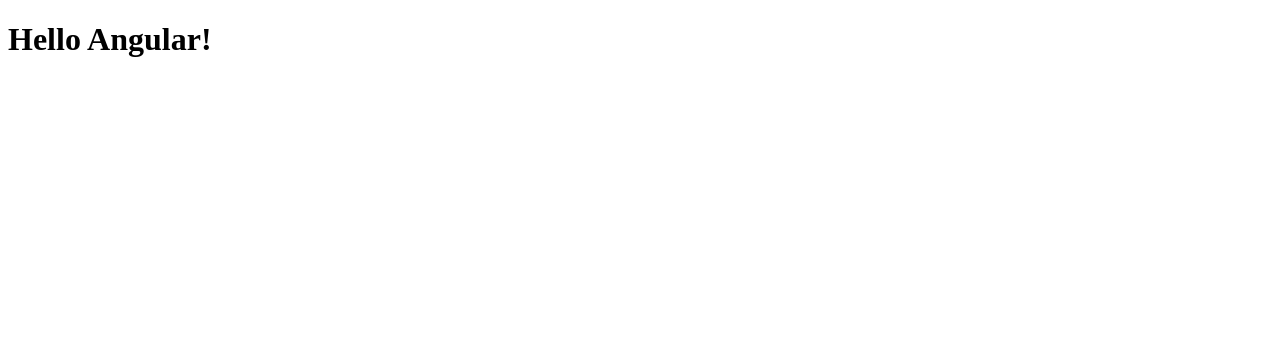
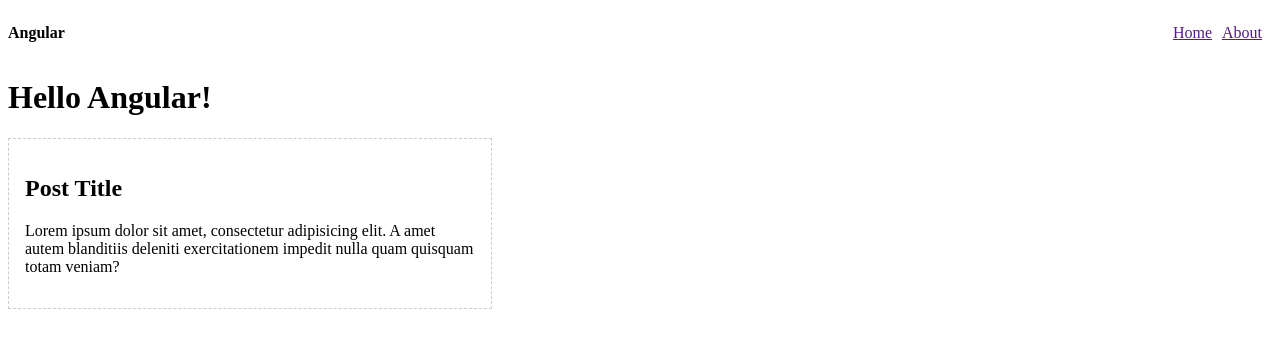
Before and after one commit to Melh1or/angular-basic, an Angular app: page / in a window 1280 px wide. Shown: the top 348 px of the page. Built offline with nearby package versions, Linux system fonts and the light colour scheme.

Commit message:
Create base components

```diff
--- a/src/app/app.component.html
+++ b/src/app/app.component.html
@@ -1 +1,5 @@
+<app-header></app-header>
+
 <h1>Hello Angular!</h1>
+
+<app-post></app-post>
--- a/src/app/app.module.ts
+++ b/src/app/app.module.ts
@@ -2,10 +2,14 @@
 import { NgModule } from '@angular/core';
 
 import { AppComponent } from './app.component';
+import { PostComponent } from './post/post.component';
+import { HeaderComponent } from './header/header.component';
 
 @NgModule({
   declarations: [
-    AppComponent
+    AppComponent,
+    PostComponent,
+    HeaderComponent
   ],
   imports: [
     BrowserModule
--- /dev/null
+++ b/src/app/header/header.component.html
@@ -0,0 +1,9 @@
+<header class="header">
+  <strong>Angular</strong>
+  <nav>
+    <ul>
+      <li><a href="">Home</a></li>
+      <li><a href="">About</a></li>
+    </ul>
+  </nav>
+</header>
--- /dev/null
+++ b/src/app/header/header.component.scss
@@ -0,0 +1,18 @@
+.header {
+  display: flex;
+  justify-content: space-between;
+  align-items: center;
+
+  nav {
+
+    ul {
+      display: flex;
+      justify-content: space-between;
+      list-style: none;
+
+      li {
+        margin-right: 10px;
+      }
+    }
+  }
+}
--- /dev/null
+++ b/src/app/post/post.component.html
@@ -0,0 +1,4 @@
+<div class="post">
+  <h2>Post Title</h2>
+  <p>Lorem ipsum dolor sit amet, consectetur adipisicing elit. A amet autem blanditiis deleniti exercitationem impedit nulla quam quisquam totam veniam?</p>
+</div>
--- /dev/null
+++ b/src/app/post/post.component.scss
@@ -0,0 +1,6 @@
+.post {
+  width: 450px;
+  border: 1px dashed #ccc;
+  padding: 1rem;
+  margin-bottom: 1rem;
+}
```
Also changed, not shown: src/app/header/header.component.ts (added, +11 -0 lines), src/app/post/post.component.ts (+10 -0 lines), tslint.json (line endings or trailing spaces).
